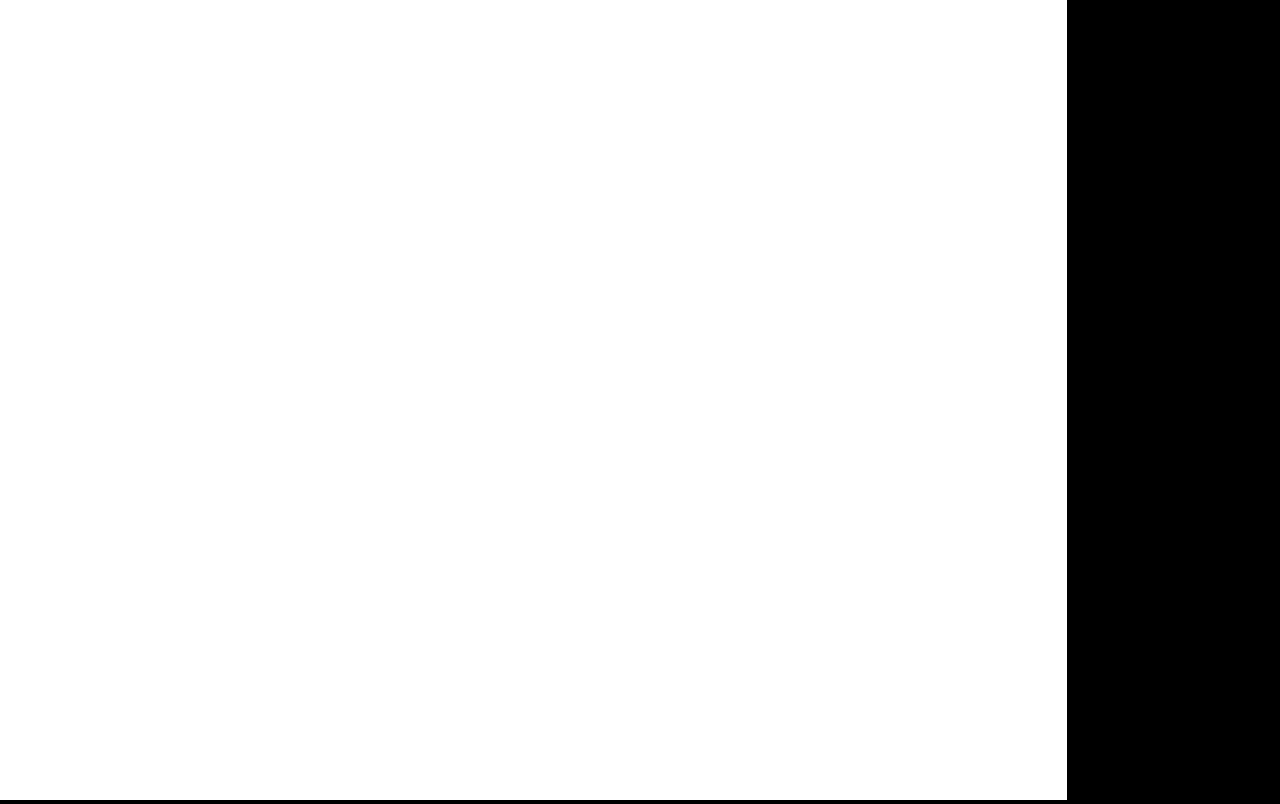
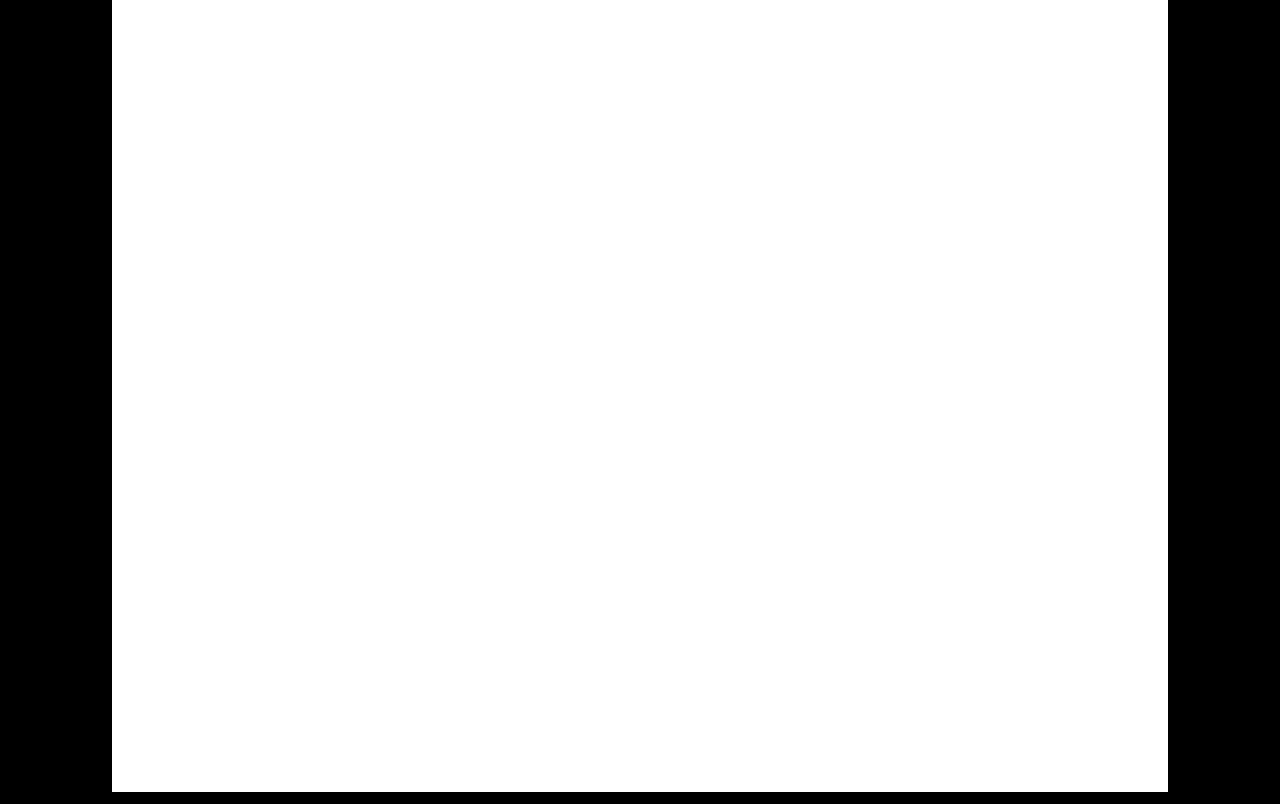
Before and after one commit to Glitch-Technologies/netherworld, a plain HTML site: page game/index.html in a window 1280 px wide. Drawn offline with Linux system fonts and the light colour scheme.

Commit message:
Refactor canvas initialization and update game layout

```diff
--- a/game/main.js
+++ b/game/main.js
@@ -21,16 +21,19 @@ function resizeCanvas() {
     let w = window.innerWidth;
     let h = window.innerHeight;
     let scalefactor = 1;
-    let idealWidth = 320;
-    let idealHeight = 240;
+    let idealWidth = 640;
+    let idealHeight = 480;
     if (w > h) {
         scalefactor = (h*idealWidth) / (w*idealHeight);
     } else {
         scalefactor = (w*idealWidth) / (h*idealHeight);
     }
-    scalefactor = scalefactor * 100;
+    scalefactor = scalefactor * 99; //Fudge factor to remove scrollbars, trust me on this one.
     canvas.style.width = scalefactor.toString() + "%";
     canvas.style.height = scalefactor.toString() + "%";
+    // Center the canvas to the window
+    let marginRight = (w - (w * scalefactor / 100)) / 2;
+    canvas.style.margin = `0px ${marginRight}px`;
 }
 
 //Begin execution
--- a/game/style.css
+++ b/game/style.css
@@ -2,6 +2,9 @@ canvas {
     background-color: #ffffff;
     image-rendering: pixelated;
     object-fit: contain;
+    left: 0;
+    top: 0;
+    margin: 0px 0px 0px 0px;
 }
 body {
     background-color: #000000;
```
